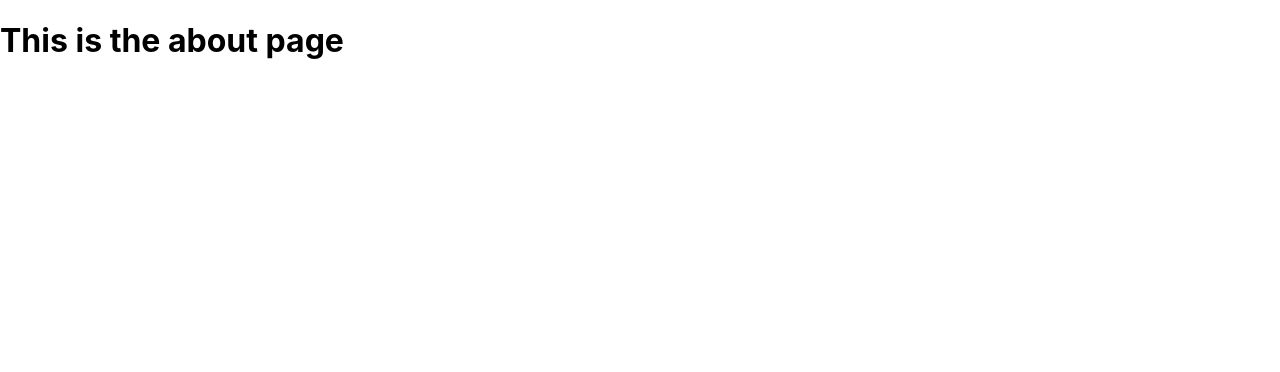
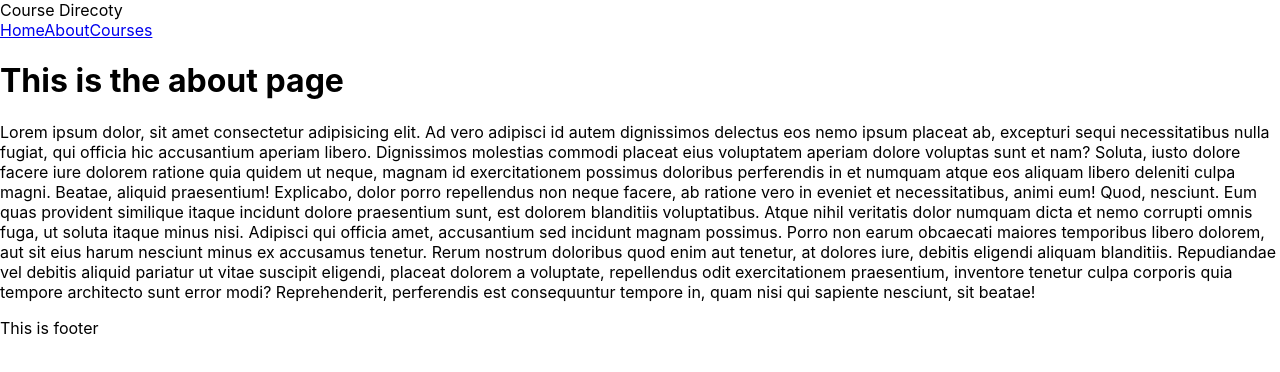
Before and after one commit to kowais915/course-directory, a Next.js app: page /about in a window 1280 px wide. Shown: the top 372 px of the page. Built offline with nearby package versions, Linux system fonts and the light colour scheme.

Commit message:
:sparkles: added a layout for nav and footer

```diff
--- /dev/null
+++ b/components/Footer.js
@@ -0,0 +1,9 @@
+const Footer = () => {
+    return (
+        <footer>
+            <p>This is footer</p>
+        </footer>
+      );
+}
+
+export default Footer;
--- /dev/null
+++ b/components/Layout.js
@@ -0,0 +1,17 @@
+import Navbar from './Navbar';
+import Footer from './Footer';
+
+const Layout = ({children}) => {
+    return (
+        <div className="content">
+            <Navbar />
+                {children}
+            <Footer />
+        </div>
+     );
+}
+
+export default Layout;
+<div className="content">
+
+</div>
--- /dev/null
+++ b/components/Navbar.js
@@ -0,0 +1,20 @@
+import Link from 'next/link';
+
+
+const Navbar = () => {
+    return (
+        <nav>
+            <div className="logo">
+                Course Direcoty
+            </div>
+
+            <div className="links">
+                <Link href="/">Home</Link>
+                <Link href="/about">About</Link>
+                <Link href="/courses">Courses</Link>
+            </div>
+        </nav>
+     );
+}
+
+export default Navbar;
--- a/pages/_app.js
+++ b/pages/_app.js
@@ -1,7 +1,13 @@
 import '../styles/globals.css'
+import Layout from '../components/Layout';
 
 function MyApp({ Component, pageProps }) {
-  return <Component {...pageProps} />
+  return(
+    <Layout>
+      <Component {...pageProps} />
+    </Layout>
+  )
+
 }
 
 export default MyApp
--- a/pages/about.js
+++ b/pages/about.js
@@ -2,6 +2,9 @@ const About = () => {
     return (
         <div className="about">
             <h1>This is the about page</h1>
+
+            <p>Lorem ipsum dolor, sit amet consectetur adipisicing elit. Ad vero adipisci id autem dignissimos delectus eos nemo ipsum placeat ab, excepturi sequi necessitatibus nulla fugiat, qui officia hic accusantium aperiam libero. Dignissimos molestias commodi placeat eius voluptatem aperiam dolore voluptas sunt et nam? Soluta, iusto dolore facere iure dolorem ratione quia quidem ut neque, magnam id exercitationem possimus doloribus perferendis in et numquam atque eos aliquam libero deleniti culpa magni. Beatae, aliquid praesentium! Explicabo, dolor porro repellendus non neque facere, ab ratione vero in eveniet et necessitatibus, animi eum! Quod, nesciunt. Eum quas provident similique itaque incidunt dolore praesentium sunt, est dolorem blanditiis voluptatibus. Atque nihil veritatis dolor numquam dicta et nemo corrupti omnis fuga, ut soluta itaque minus nisi. Adipisci qui officia amet, accusantium sed incidunt magnam possimus. Porro non earum obcaecati maiores temporibus libero dolorem, aut sit eius harum nesciunt minus ex accusamus tenetur. Rerum nostrum doloribus quod enim aut tenetur, at dolores iure, debitis eligendi aliquam blanditiis. Repudiandae vel debitis aliquid pariatur ut vitae suscipit eligendi, placeat dolorem a voluptate, repellendus odit exercitationem praesentium, inventore tenetur culpa corporis quia tempore architecto sunt error modi? Reprehenderit, perferendis est consequuntur tempore in, quam nisi qui sapiente nesciunt, sit beatae!</p>
+
         </div>
      );
 }
--- a/pages/home.js
+++ b/pages/home.js
@@ -1,6 +1,11 @@
+// importing components
+
+
+
 const Home = () => {
     return (
         <div className="home">
+
             <h1>Home</h1>
         </div>
      );
```
